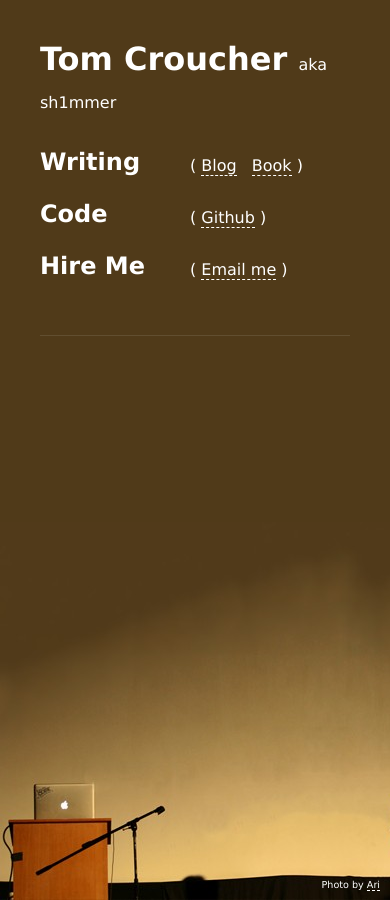
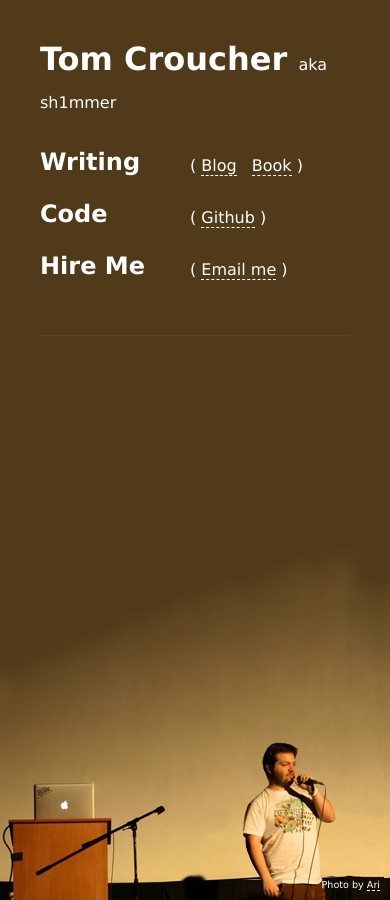
Before and after one commit to sh1mmer/sh1mmer.github.io, a Jekyll site: the page built from index.html, in a window 390 px wide. Built offline with Jekyll 4.4.1, drawn with Linux system fonts in a browser that asks for light colours.

Commit message:
fix image

```diff
--- a/assets/css/style.css
+++ b/assets/css/style.css
@@ -46,7 +46,7 @@ a:hover {
 
 .content-col {
   flex: 1;
-  border-left: 1px solid rgba(255,255,255,0.1);
+  border-left: 1px solid rgba(255,255,255,0.05);
   padding-left: 80px;
 }
 
@@ -66,7 +66,7 @@ div.bg {
   .content-col {
     border-left: none;
     padding-left: 0;
-    border-top: 1px solid rgba(255,255,255,0.1);
+    border-top: 1px solid rgba(255,255,255,0.05);
     padding-top: 1.5em;
   }
 
```
Also changed, not shown: assets/img/tom1-mobile.jpg, assets/img/tom1-original.jpg.
